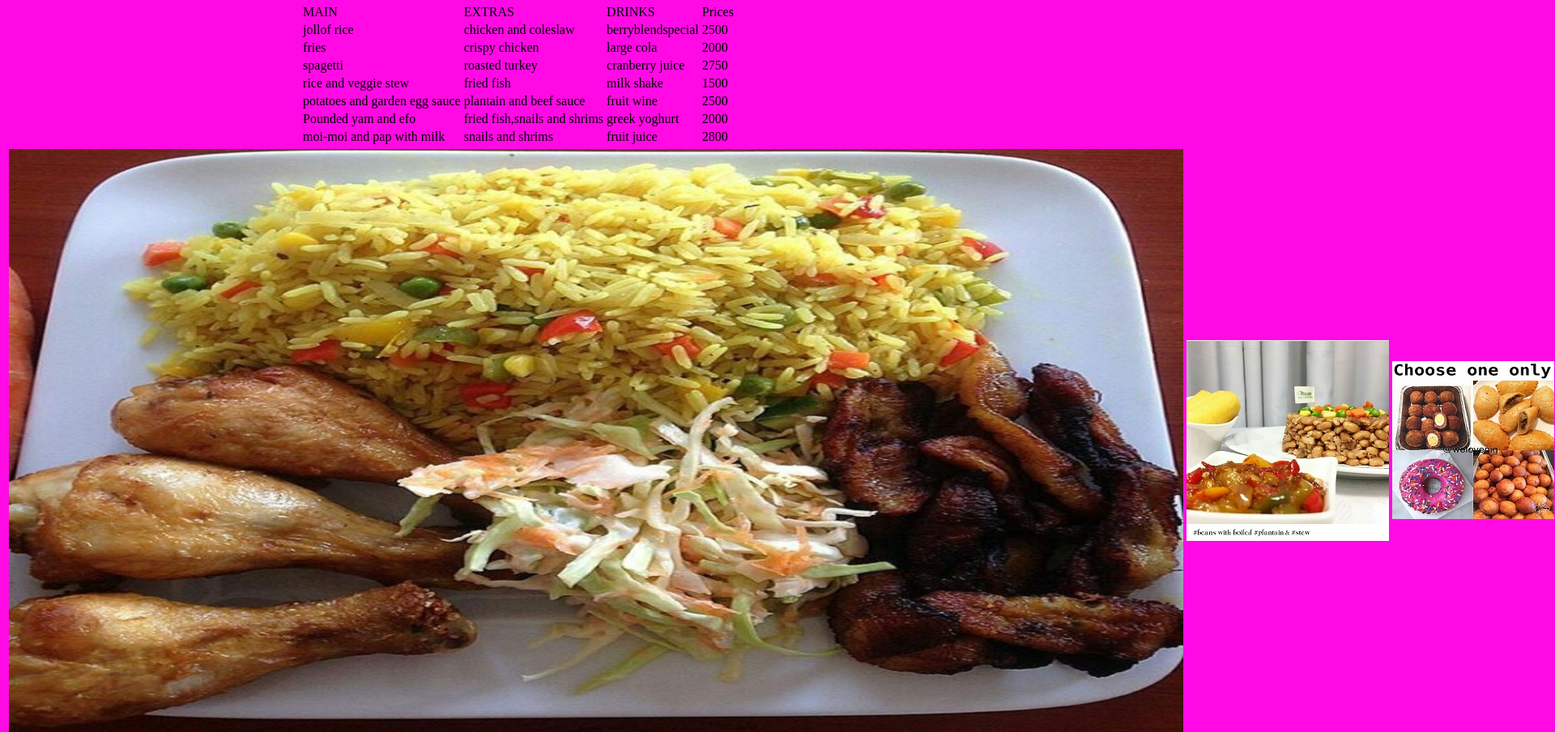
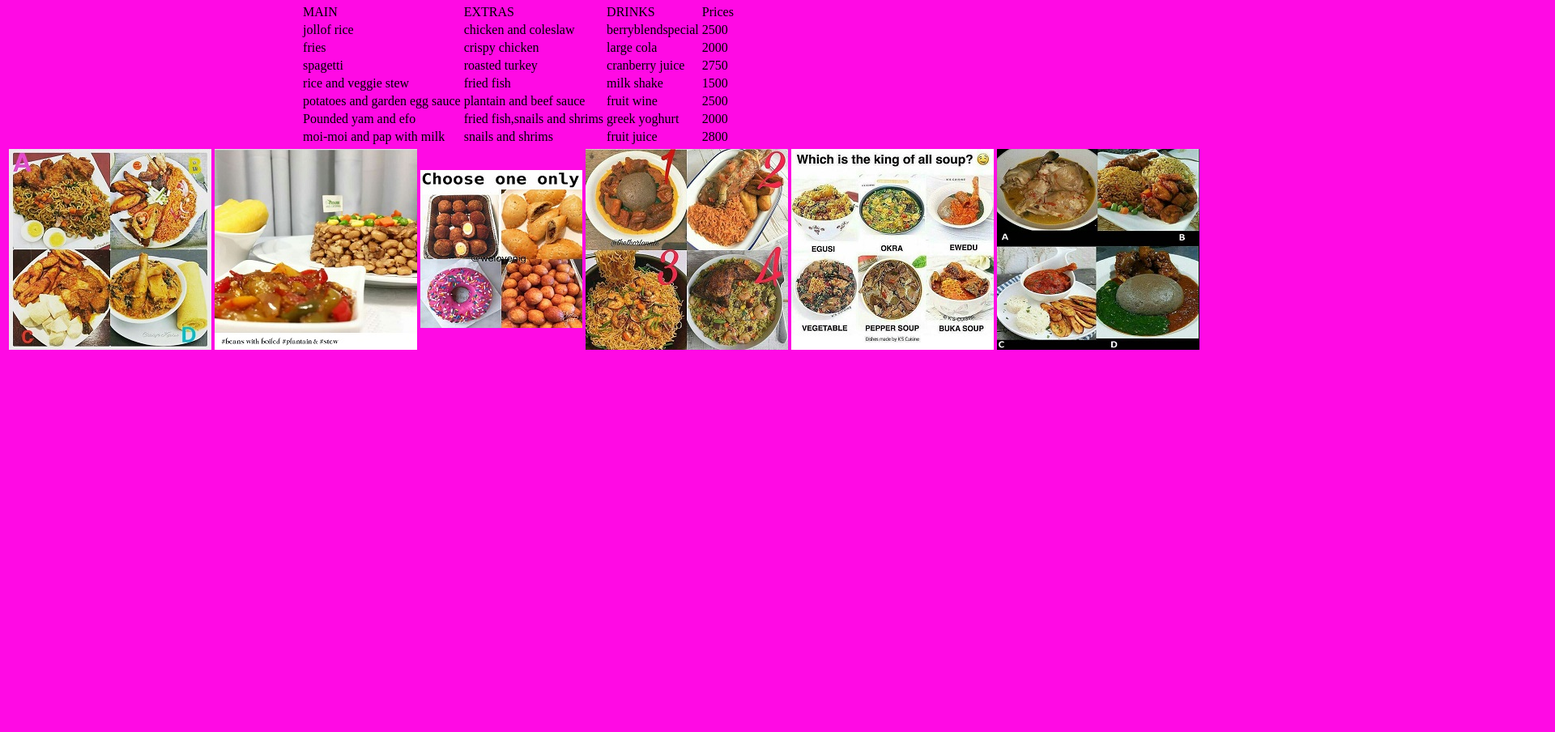
Before and after one commit to Kaebee-27/Kaebee-27, a plain HTML site: page food menu.html in a window 1280 px wide. Shown: the part 273-1177 px from the top of the page at 81% size, 1920 px wide, since content can reach past the window. After the commit the page ends 800 px from the top, so only its background shows below. Drawn offline with Linux system fonts and the light colour scheme.

Commit message:
Update food menu.html

```diff
--- a/food menu.html
+++ b/food menu.html
@@ -63,7 +63,7 @@
                 <table >
                  <tr>
                     <td>
-                        <img src="projectpic 3.JPG">
+                        <img src="projectpic 24.JPG">
                     </td>
                     <td>
                         <img src="projectpic 18.JPG">
```
